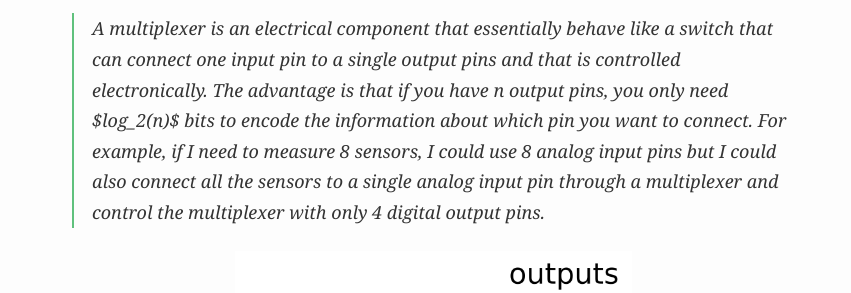
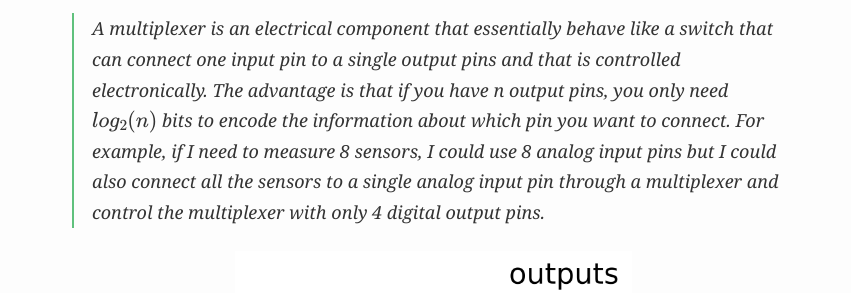
Before and after one commit to drblobfish/drblobfish.github.io, a Jekyll site: the page built from _posts/2021-12-10-connected_insole.md, in a window 1280 px wide and 900 px high, scrolled down 2906 px. Shown: the part 244-537 px from the top of the window, without its empty margins (208-1059 px from the left). Built offline with Jekyll 4.4.1, drawn with Linux system fonts in a browser that asks for light colours; nearby versions of some CDN libraries; formulas are drawn with MathJax 3.

Commit message:
fixed latex

```diff
--- a/_posts/2021-12-10-connected_insole.md
+++ b/_posts/2021-12-10-connected_insole.md
@@ -67,7 +67,7 @@ This Arduino-compatible board is able to communicate through the Bluetooth Low E
 
 Usually when dealing with electrical matrix, multiplexers are used to reduce the number of pins used.
 
-> A multiplexer is an electrical component that essentially behave like a switch that can connect one input pin to a single output pins and that is controlled electronically. The advantage is that if you have n output pins, you only need $log_2(n)$ bits to encode the information about which pin you want to connect. For example, if I need to measure 8 sensors, I could use 8 analog input pins but I could also connect all the sensors to a single analog input pin through a multiplexer and control the multiplexer with only 4 digital output pins.
+> A multiplexer is an electrical component that essentially behave like a switch that can connect one input pin to a single output pins and that is controlled electronically. The advantage is that if you have n output pins, you only need $$log_2(n)$$ bits to encode the information about which pin you want to connect. For example, if I need to measure 8 sensors, I could use 8 analog input pins but I could also connect all the sensors to a single analog input pin through a multiplexer and control the multiplexer with only 4 digital output pins.
 
 <p align="center">
     <img src="/assets/images/insole/mux_fond.png" width="50%">
```
